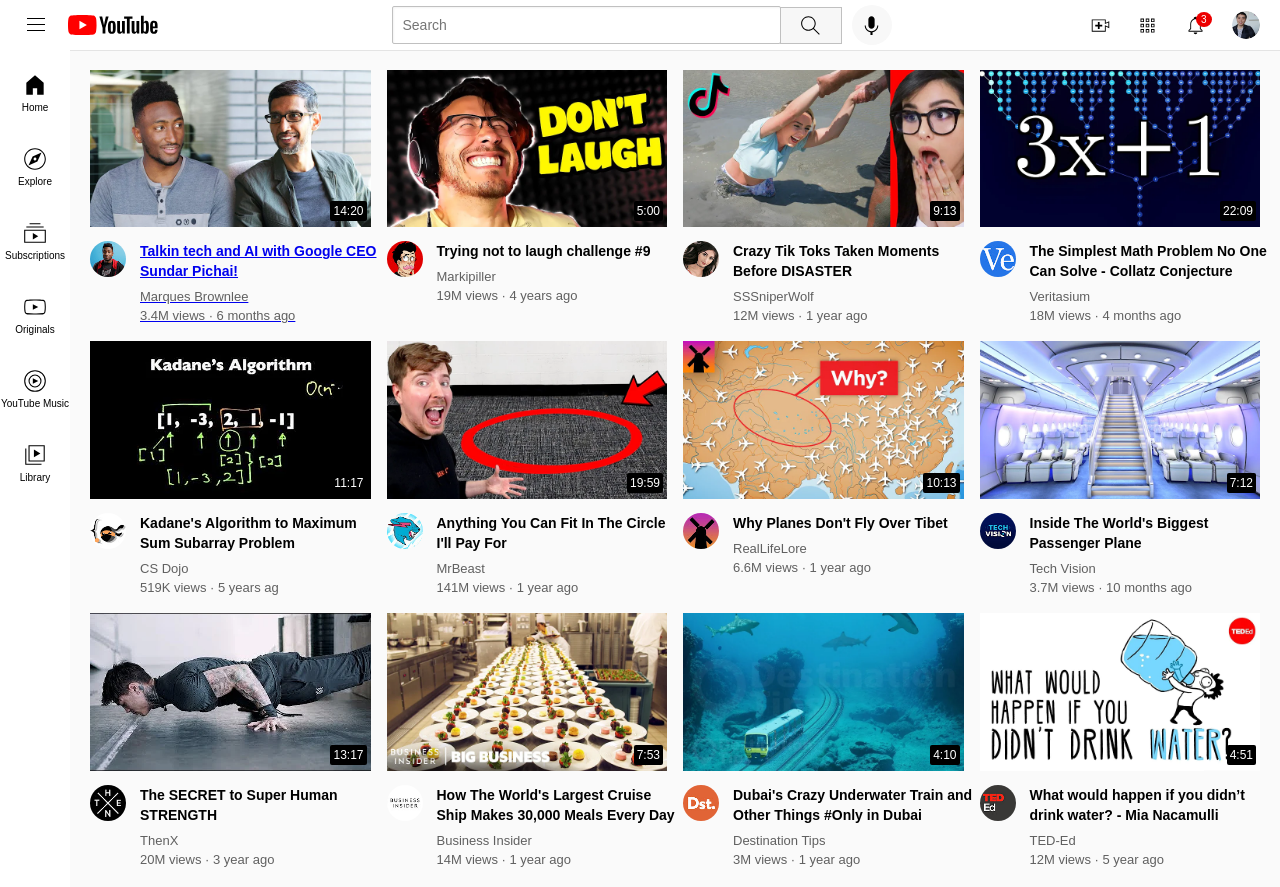
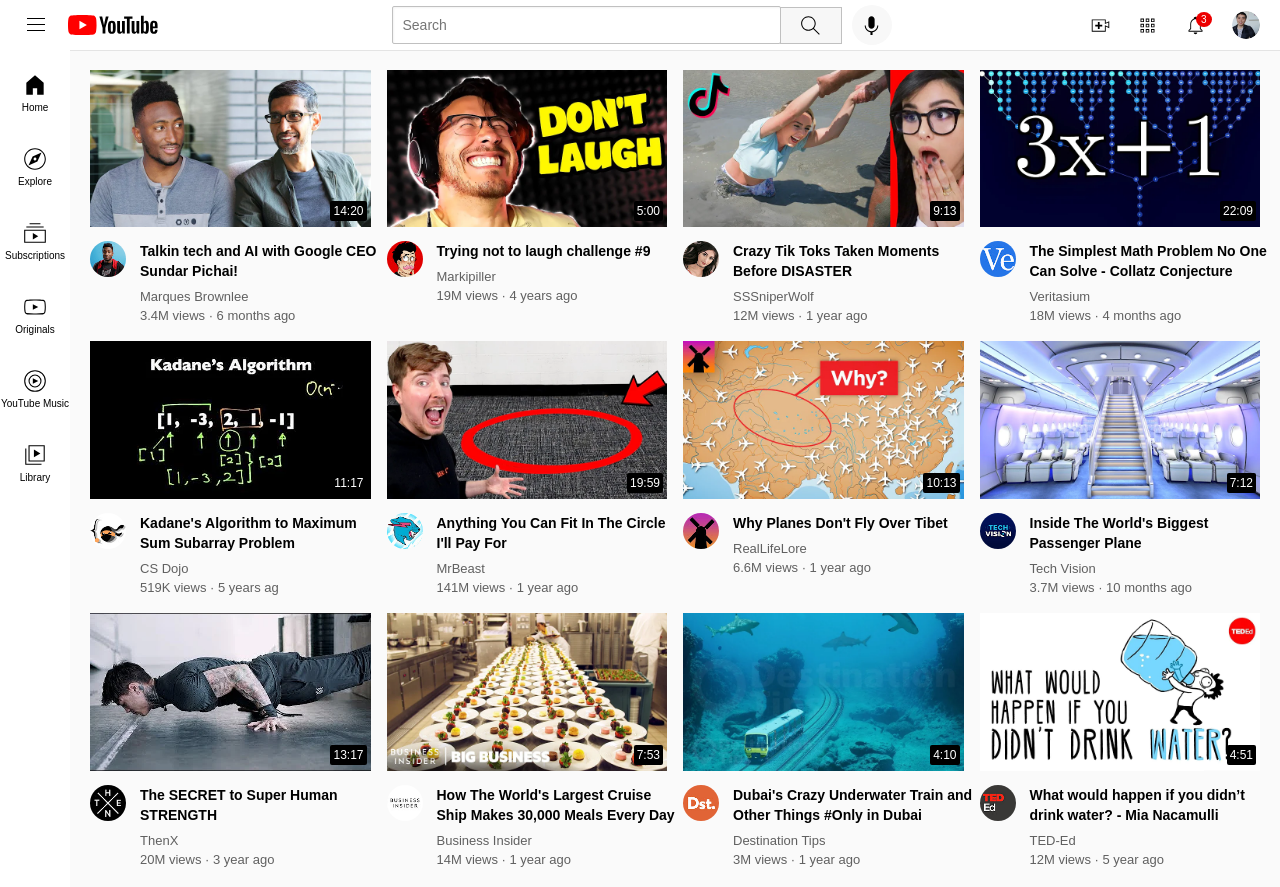
Before and after one commit to Abishek1807/YouTube, a plain HTML site: page index.html in a window 1280 px wide. Drawn offline with Linux system fonts and the light colour scheme.

Commit message:
Update YT-General.css

```diff
--- a/styles-CSS-files/YT-General.css
+++ b/styles-CSS-files/YT-General.css
@@ -10,8 +10,8 @@ body{
     padding-top: 50px;
     padding-left: 70px;
 }
-a.nostyle{
-    text-decoration: inherit;
+a{
+    text-decoration: none !important;
     color: inherit;
     cursor: auto;
 }
```
